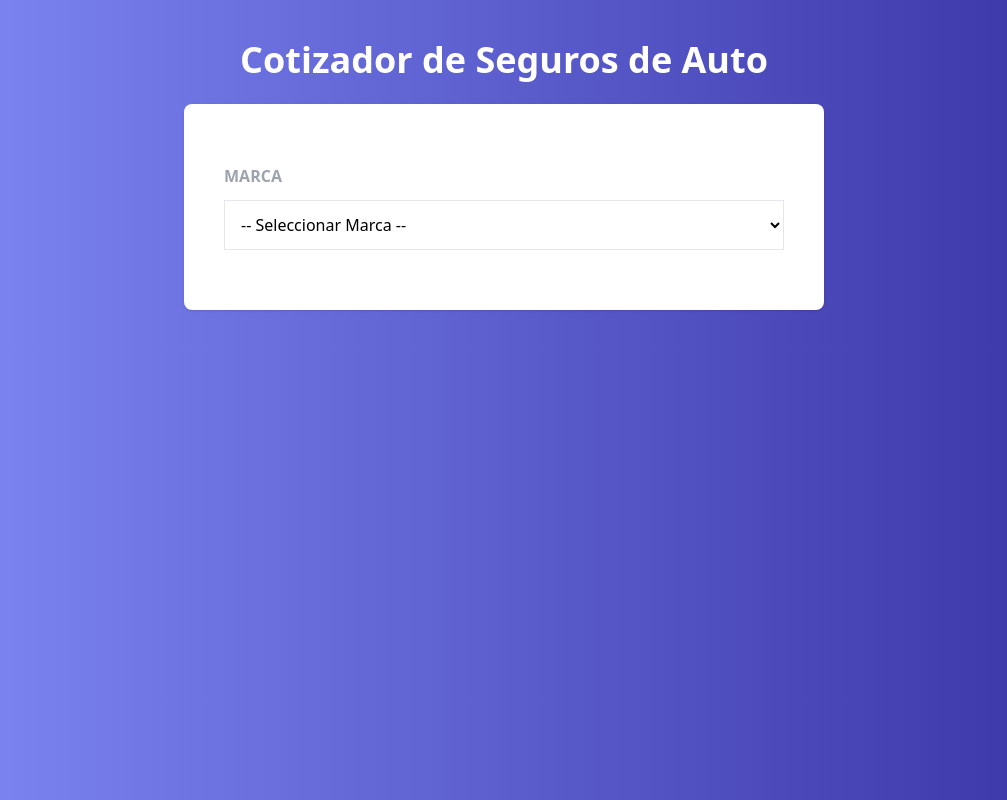
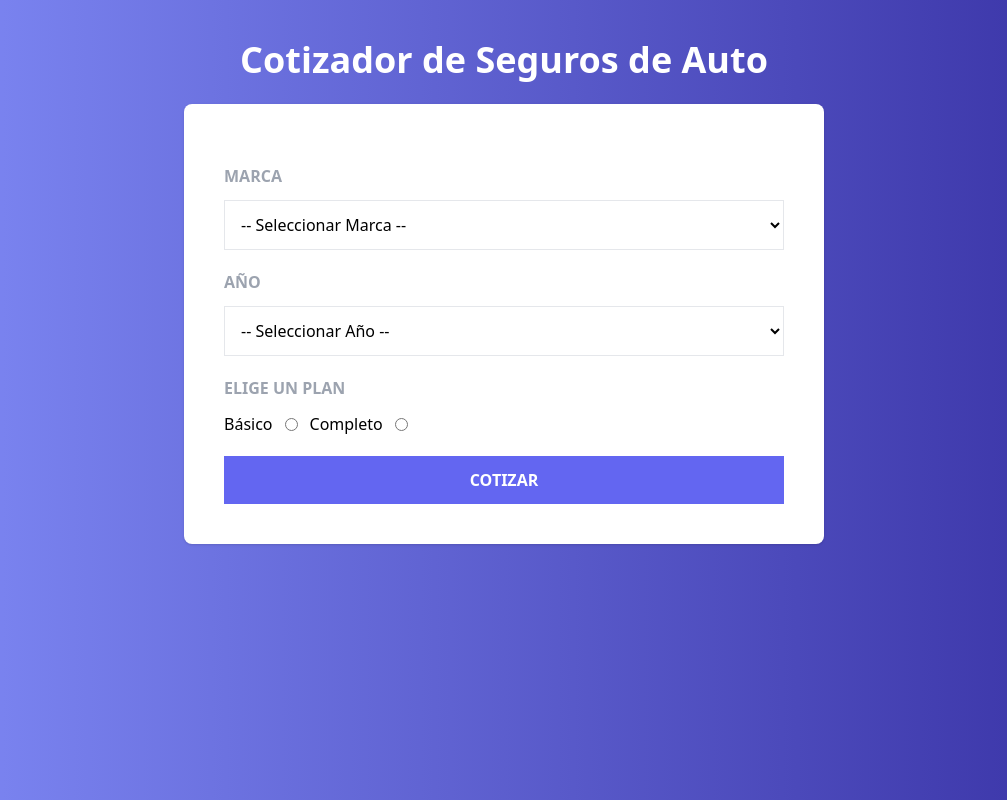
Before and after one commit to OrlayMolina/cotizador-seguros, a React (Vite) app in the folder seguro/cotizador/: page / in a window 1280 px wide. Shown: the whole page, without its empty margins (136-1143 px from the left). Built offline with nearby package versions, Linux system fonts and the light colour scheme.

Commit message:
se terminan los estilos del formulario de cotizador de seguros.

```diff
--- a/seguro/cotizador/src/components/Formulario.jsx
+++ b/seguro/cotizador/src/components/Formulario.jsx
@@ -1,3 +1,6 @@
+import { Fragment } from "react";
+import { MARCAS, YEARS, PLANES } from "../constants/index";
+
 const Formulario = () => {
 
     return (
@@ -12,9 +15,72 @@
                     <select name="marca" className="w-full p-3 bg-white border border-gray-200">
 
                         <option value="">-- Seleccionar Marca --</option>
+
+                        {MARCAS.map(marca => (
+                            <option
+                                key={marca.id}
+                                value={marca.id}
+                            >
+                                {marca.nombre}
+                            </option>
+                        ))}
                     </select>
 
                 </div>
+
+                <div className="my-5">
+
+                    <label className="block mb-3 font-bold text-gray-400 uppercase">
+                        Año
+                    </label>
+
+                    <select name="marca" className="w-full p-3 bg-white border border-gray-200">
+
+                        <option value="">-- Seleccionar Año --</option>
+
+                        {YEARS.map(year => (
+                            <option
+                                key={year}
+                                value={year}
+                            >
+                                {year}
+                            </option>
+                        ))}
+                    </select>
+
+                </div>
+
+                <div className="my-5">
+
+                    <label className="block mb-3 font-bold text-gray-400 uppercase">
+                        Elige un Plan
+                    </label>
+
+                    <div className="flex gap-3 items-center">
+
+                        {PLANES.map(plan => (
+                            <Fragment key={plan.id}>
+
+                                <label> {plan.nombre}</label>
+
+                                <input
+                                    type="radio"
+                                    name="plan"
+                                    value={plan.id}
+                                />
+
+                            </Fragment>
+                        ))}
+
+                    </div>
+
+                </div>
+
+                <input
+                    type="submit"
+                    className="w-full bg-indigo-500 hover:bg-indigo-600 transition-colors text-white cursor-pointer p-3 uppercase font-bold"
+                    value="Cotizar"
+                />
             </form>
         </>
     )
--- /dev/null
+++ b/seguro/cotizador/src/constants/index.js
@@ -0,0 +1,14 @@
+export const MARCAS = [
+    { id: 1, nombre: 'Europeo' },
+    { id: 2, nombre: 'Asiatico' },
+    { id: 3, nombre: 'Americano' },
+];
+
+const YEARMAX = new Date().getFullYear();
+
+export const YEARS = Array.from(new Array(10), (valor, index) => YEARMAX - index);
+
+export const PLANES = [
+    { id: 1,  nombre: "Básico"},
+    { id: 2,  nombre: "Completo"},
+];
```
